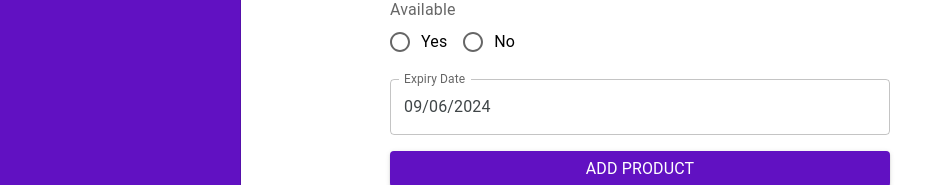
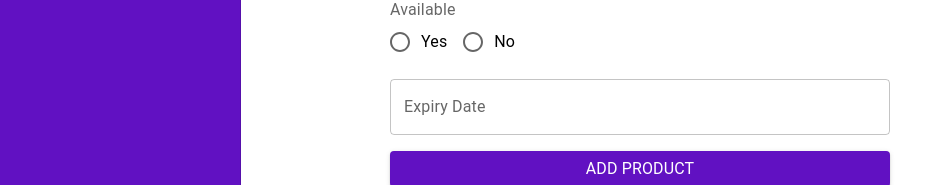
Before and after one commit to nirojneupane10/dashboard, a React (Vite) app: page /addProduct in a window 1280 px wide. Shown: the part 478-663 px from the top of the page, without its empty margins (0-936 px from the left). Built offline with nearby package versions, Linux system fonts and the light colour scheme; sample sign-in values are in the browser's storage.

Commit message:
Optimization(productForm):Added the resuable date picker field

```diff
--- /dev/null
+++ b/src/pages/product/components/form/FormField/DatePickerField.tsx
@@ -0,0 +1,46 @@
+import { Controller, Control, Path, FieldValues } from "react-hook-form";
+import { DatePicker } from "@mui/x-date-pickers/DatePicker";
+import { LocalizationProvider } from "@mui/x-date-pickers/LocalizationProvider";
+import { AdapterDayjs } from "@mui/x-date-pickers/AdapterDayjs";
+
+import { Dayjs } from "dayjs";
+
+type DatePickerFieldProps<T extends FieldValues> = {
+  name: Path<T>;
+  control: Control<T>;
+  label: string;
+  defaultValue?: Dayjs | null;
+  errors: FieldValues;
+};
+
+const DatePickerField = <T extends FieldValues>({
+  name,
+  control,
+  label,
+
+  errors,
+}: DatePickerFieldProps<T>) => {
+  return (
+    <LocalizationProvider dateAdapter={AdapterDayjs}>
+      <Controller
+        name={name}
+        control={control}
+        render={({ field: { onChange, value } }) => (
+          <DatePicker
+            label={label}
+            value={value}
+            onChange={(date: Dayjs | null) => onChange(date)}
+            slotProps={{
+              textField: {
+                error: !!errors[name],
+                helperText: errors[name]?.message,
+              },
+            }}
+          />
+        )}
+      />
+    </LocalizationProvider>
+  );
+};
+
+export default DatePickerField;
--- a/src/pages/product/components/form/ProductForm.tsx
+++ b/src/pages/product/components/form/ProductForm.tsx
@@ -1,20 +1,18 @@
 import React from "react";
 import { Box, Button, Stack, Typography } from "@mui/material";
 import Loader from "../../../../components/loader/Loader";
-import { Controller, useForm } from "react-hook-form";
+import { useForm } from "react-hook-form";
 import { zodResolver } from "@hookform/resolvers/zod";
 import { ProductFormData } from "../../types/ProductTypes";
 import { productSchema } from "../../schema/productSchema";
-import dayjs, { Dayjs } from "dayjs";
-import { DatePicker } from "@mui/x-date-pickers";
-import { LocalizationProvider } from "@mui/x-date-pickers/LocalizationProvider";
-import { AdapterDayjs } from "@mui/x-date-pickers/AdapterDayjs";
+import dayjs from "dayjs";
 import { SelectOptionType } from "../../types/selectType";
 import InputTextField from "./FormField/InputTextField";
 import InputNumberField from "./FormField/InputNumberField";
 import SelectField from "./FormField/SelectField";
 import { RadioOptionTypes } from "../../types/radioType";
 import RadioGroupField from "./FormField/RadioField";
+import DatePickerField from "./FormField/DatePickerField";
 
 type ProductFormsProps = {
   defaultValues?: ProductFormData;
@@ -102,26 +100,13 @@ const ProductForms: React.FC<ProductFormsProps> = ({
             label="Available"
             options={radioOptions}
           />
-          <LocalizationProvider dateAdapter={AdapterDayjs}>
-            <Controller
-              name="expireDate"
-              control={control}
-              defaultValue={dayjs()}
-              render={({ field: { onChange, value } }) => (
-                <DatePicker
-                  label="Expiry Date"
-                  value={value}
-                  onChange={(date: Dayjs | null) => onChange(date)}
-                  slotProps={{
-                    textField: {
-                      error: !!errors.expireDate,
-                      helperText: errors.expireDate?.message,
-                    },
-                  }}
-                />
-              )}
-            />
-          </LocalizationProvider>
+          <DatePickerField
+            name="expireDate"
+            control={control}
+            label="Expiry Date"
+            defaultValue={dayjs()}
+            errors={errors}
+          />
 
           <Button type="submit" variant="contained">
             {isLoading ? (
```
